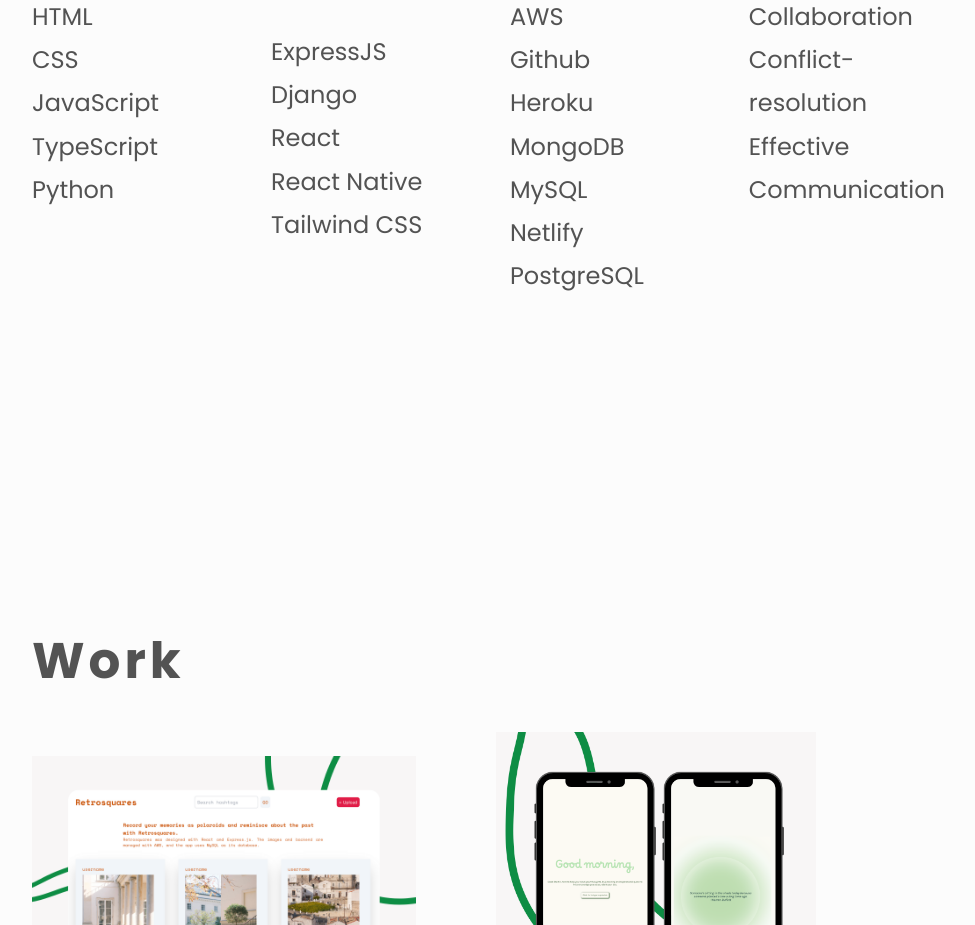
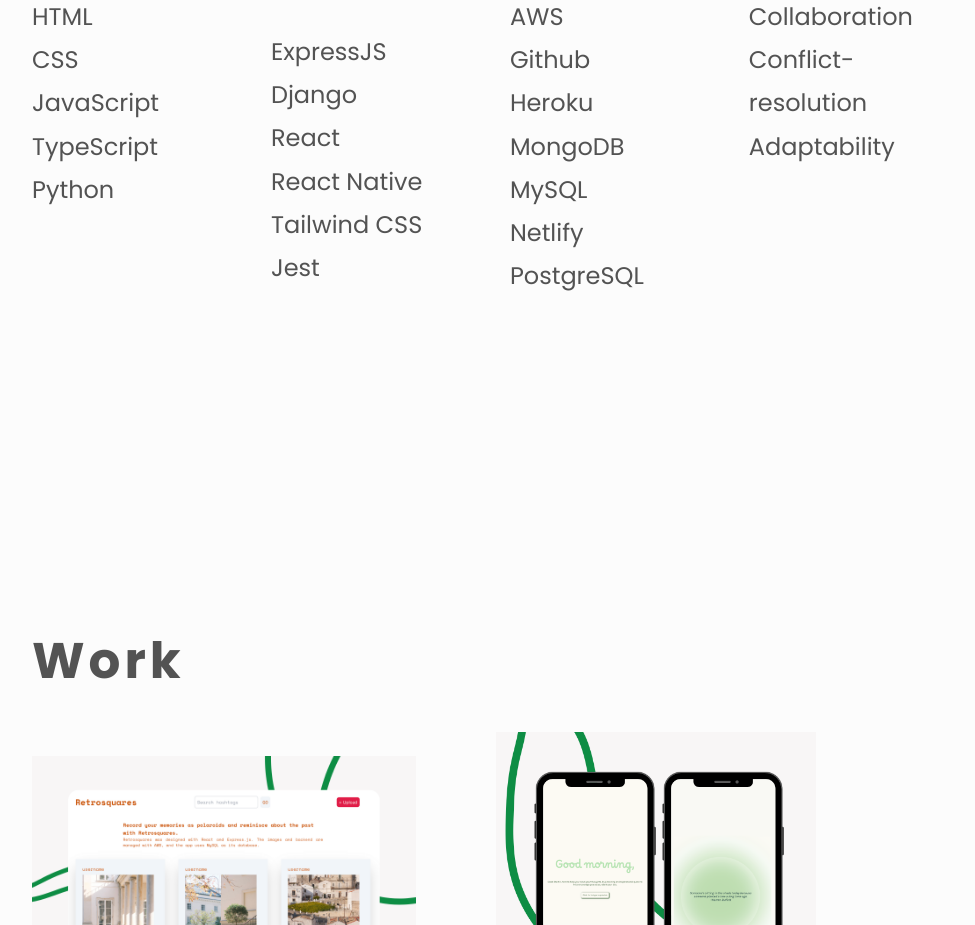
Before and after one commit to dhl92000/dhl92000.github.io, a React (Create React App) app: page / in a window 1280 px wide. Shown: the part 1070-1995 px from the top of the page, without its empty margins (160-1135 px from the left). Built offline with nearby package versions, Linux system fonts and the light colour scheme.

Commit message:
Added Jest to Techstack

```diff
--- a/src/pages/Homepage.js
+++ b/src/pages/Homepage.js
@@ -59,6 +59,7 @@ const Homepage = () => {
                             <li>React</li>
                             <li>React Native</li>
                             <li>Tailwind CSS</li>
+                            <li>Jest</li>
                         </ul>
                     </div>
 
@@ -85,7 +86,7 @@ const Homepage = () => {
                         <ul>
                             <li>Collaboration</li>
                             <li>Conflict-resolution</li>
-                            <li>Effective Communication</li>
+                            <li>Adaptability</li>
                         </ul>
                     </div>
 
```
